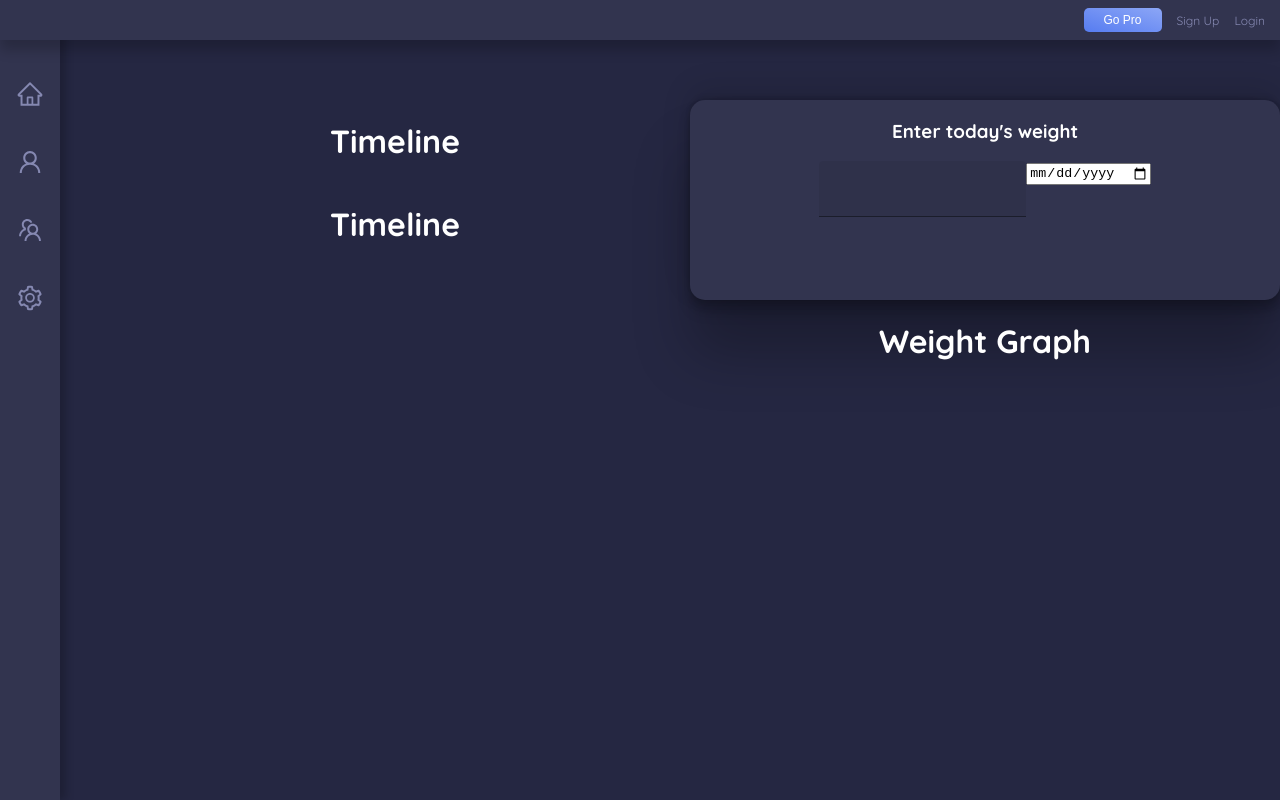
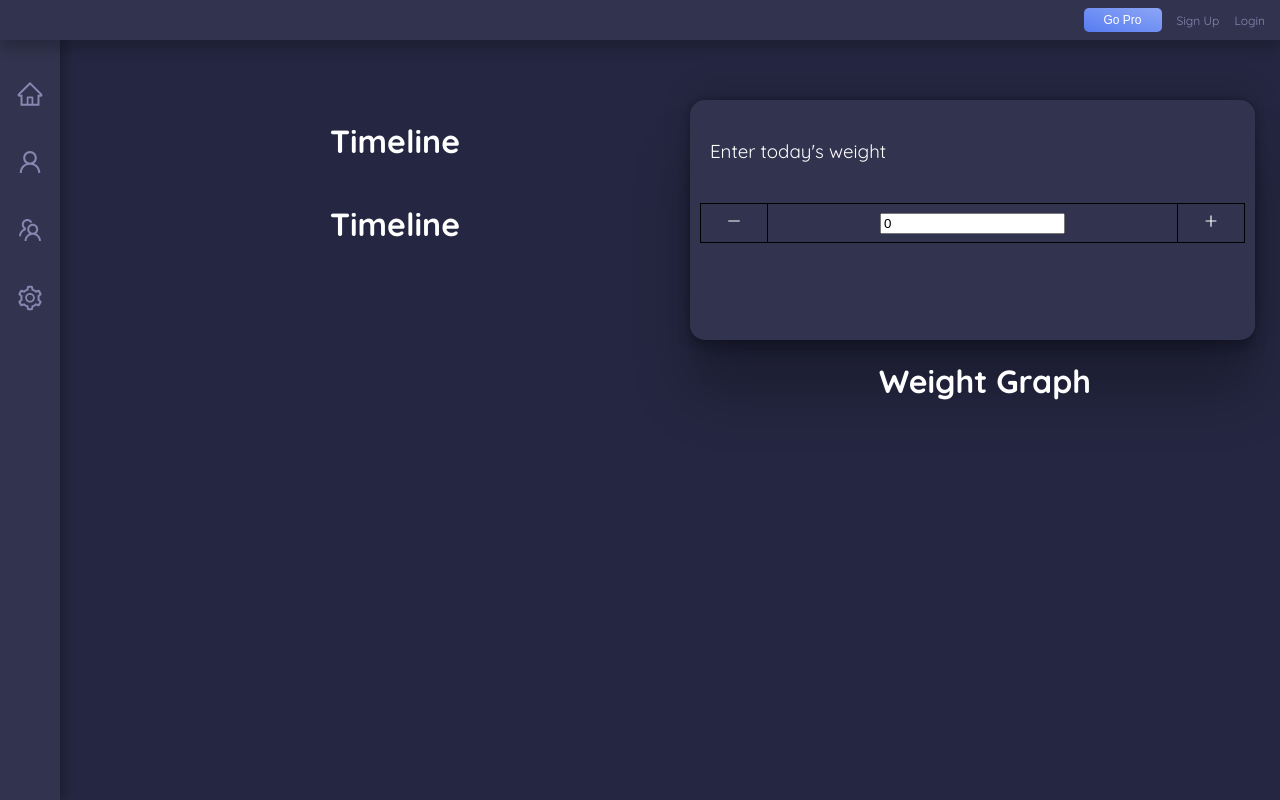
Before and after one commit to kleach12/Slimpossible, a React (Create React App) app in the folder client/: page / in a window 1280 px wide. Built offline with nearby package versions, Linux system fonts and the light colour scheme.

Commit message:
Created a weight input

```diff
--- a/client/src/components/WeightForm.css
+++ b/client/src/components/WeightForm.css
@@ -3,4 +3,31 @@
   box-shadow: rgba(0, 0, 0, 0.25) 0px 54px 55px, rgba(0, 0, 0, 0.12) 0px -12px 30px, rgba(0, 0, 0, 0.12) 0px 4px 6px, rgba(0, 0, 0, 0.17) 0px 12px 13px, rgba(0, 0, 0, 0.09) 0px -3px 5px;
   border-radius: 15px;
   height: 25vh;
+  margin-right: 25px;
+  padding: 20px 10px ;
+  display: flex;
+  flex-direction: column !important;
 }
+
+#weight_form_title{
+  font-weight: 400;
+  text-align: left;
+  padding-left: 10px;
+  margin-bottom: 40px;
+}
+
+table {
+  border-collapse: collapse; /* Merge cell borders */
+  width: 100%;
+}
+
+/* Style for table borders */
+table, th, td {
+  border: 1px solid black; /* Add a 1px solid black border to the table and its cells */
+}
+
+/* Optional: Add padding and text alignment for better appearance */
+th, td {
+  padding: 8px; /* Add some padding inside the cells */
+  text-align: center; /* Center-align the text within cells */
+}
--- a/client/src/components/WeightForm.js
+++ b/client/src/components/WeightForm.js
@@ -1,15 +1,44 @@
-import './WeightForm.css'
-import TextField from '@mui/material/TextField';
+import "./WeightForm.css";
+import { useState } from "react";
+import { AiOutlinePlus, AiOutlineMinus } from "react-icons/ai";
 
+export default function WeightForm() {
+  const [weight, setWeight] = useState(0);
 
-export default function WeightForm(){
-  return(
-    <div id = 'weight_form'>
+  const handleInputChange = (event) => {
+    setWeight(parseInt(event.target.value));
+  };
+
+  const decrementWeight = () => {
+    if(weight > 0){
+      setWeight(weight - 1);
+    }
+  };
+
+  const incrementWeight = () => {
+    setWeight(weight + 1);
+  }
+
+  console.log(weight);
+
+  return (
+    <div id="weight_form">
+      <h3 id="weight_form_title"> Enter today's weight</h3>
       <form>
-      <h3> Enter today's weight</h3>
-      <TextField id = 'weight_input' variant='filled'></TextField>
-      <input type='date'/>
+        <div>
+          <table>
+            <tbody>
+            <tr>
+              <td onClick={decrementWeight}><AiOutlineMinus/></td>
+              <td>
+                <input value={weight} onChange={handleInputChange}></input>
+              </td>
+              <td onClick={incrementWeight}> <AiOutlinePlus/></td>
+            </tr>
+            </tbody>
+          </table>
+        </div>
       </form>
     </div>
-  )
+  );
 }
```
